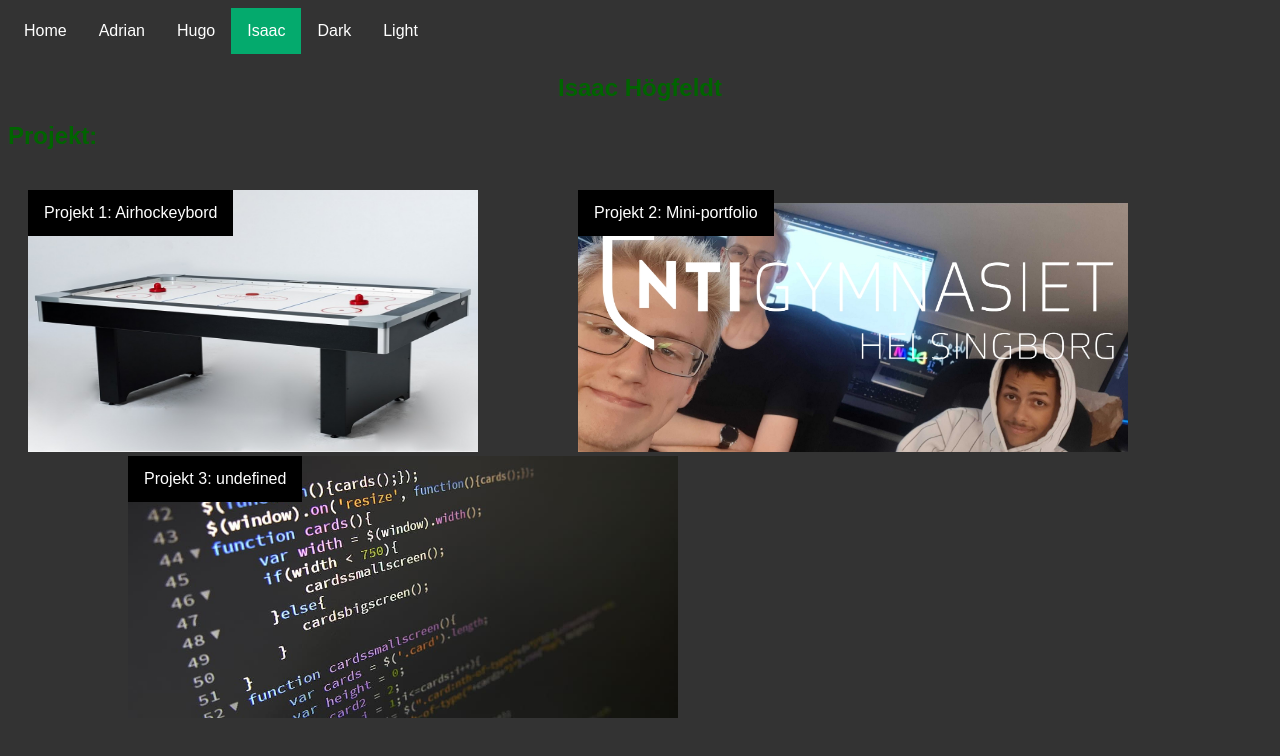
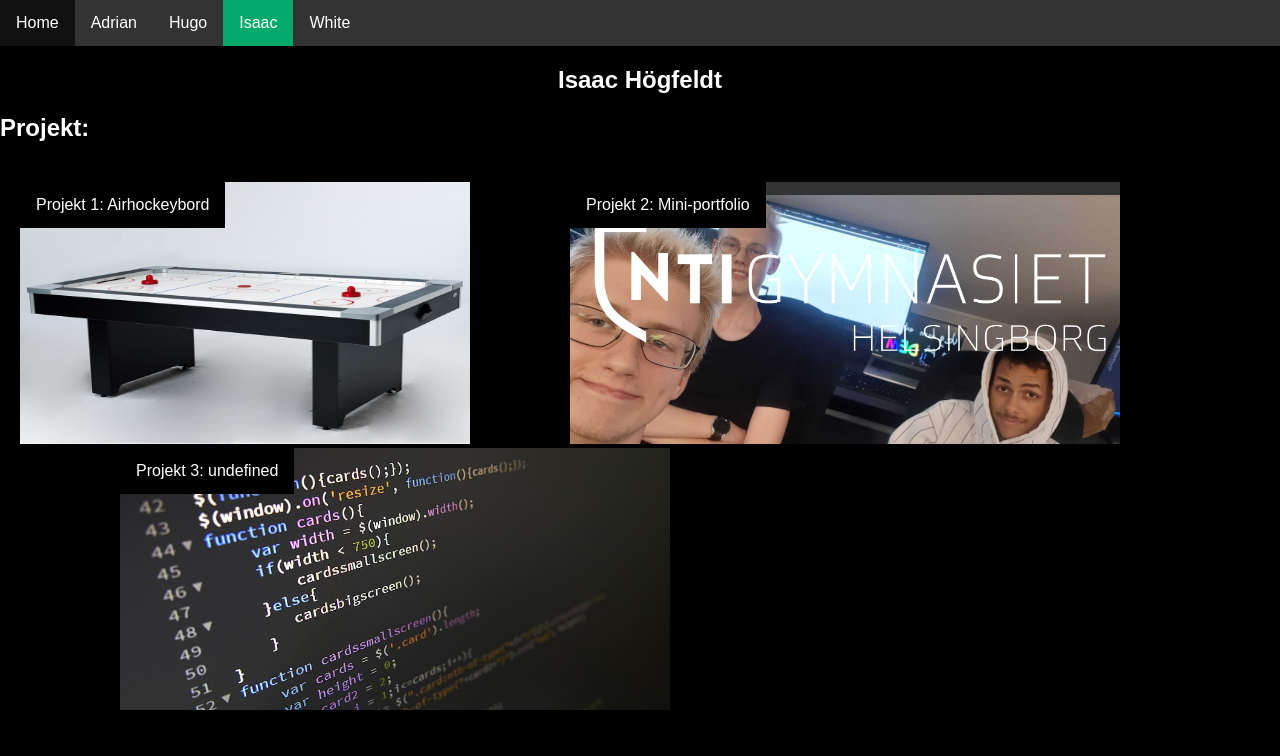
Before and after one commit to IsaacHog/Projekt1, a plain HTML site: page Isaac/isaac.html in a window 1280 px wide. Both pictures are taken after a click on the item "Dark". Drawn offline with Linux system fonts and the light colour scheme.

Commit message:
Update styles.css

```diff
--- a/Isaac/isaac.html
+++ b/Isaac/isaac.html
@@ -7,26 +7,50 @@
 <title>Om Isaac Högfeldt</title>
 
 <script>
-  function makeDark() {
-      document.body.style.backgroundColor = '#333333';
-      document.body.style.color = 'darkgreen';
-  }
-  function makeLight() {
-      document.body.style.backgroundColor = 'blue';
-      document.body.style.color = 'pink';
-  }
+  function toggleTheme() {
+            let color9 = 'black';
+            let color10 = 'white';
+
+            if (document.body.style.backgroundColor === 'black') {
+                document.getElementById("btn").innerHTML = "Dark";
+                color9 = 'white';
+                color10 = 'black';
+            }
+            else {
+                document.getElementById("btn").innerHTML = "White";
+
+                let color9 = 'black';
+                let color10 = 'white';
+            }
+
+            console.log(color9);
+            document.body.style.backgroundColor = color9;
+
+            var list= document.getElementsByTagName('div');
+            for (var i = 0; i < list.length; i++) {
+                list[i].style.color = color10;
+            }
+            var list= document.getElementsByTagName('p');
+            for (var i = 0; i < list.length; i++) {
+                list[i].style.color = color10;
+            }
+            var list= document.getElementsByTagName('h2');
+            for (var i = 0; i < list.length; i++) {
+                list[i].style.color = color10;
+            }
+
+        }
 
 </script>
 </head>
-<body>
+<body style="margin: 0%;">
   <div id = "navbar">
     <ul>
         <li><a href="../index.html">Home</a></li>
         <li><a href="../Adrian/Adrian.html">Adrian</a></li>
         <li><a href="../Hugo/hugo.html">Hugo</a></li>
         <li><a class="navbarAktuell" href="isaac.html">Isaac</a></li>
-        <li type="button" class="btn" value="Dark" onclick=makeDark()><a>Dark</a></li> <!--dark-->
-        <li type="button" class="btn" value="Dark" onclick=makeLight()><a>Light</a></li> <!--dark-->
+        <li type="button" class="btn" value="Dark" onclick=toggleTheme()><a id="btn">Dark</a></li> <!--dark-->
       </ul>
   </div>
 
```
Also changed, not shown: Adrian/Adrian.html (+30 -10 lines), Hugo/hugo.html (+30 -11 lines), index.html (+33 -11 lines).
